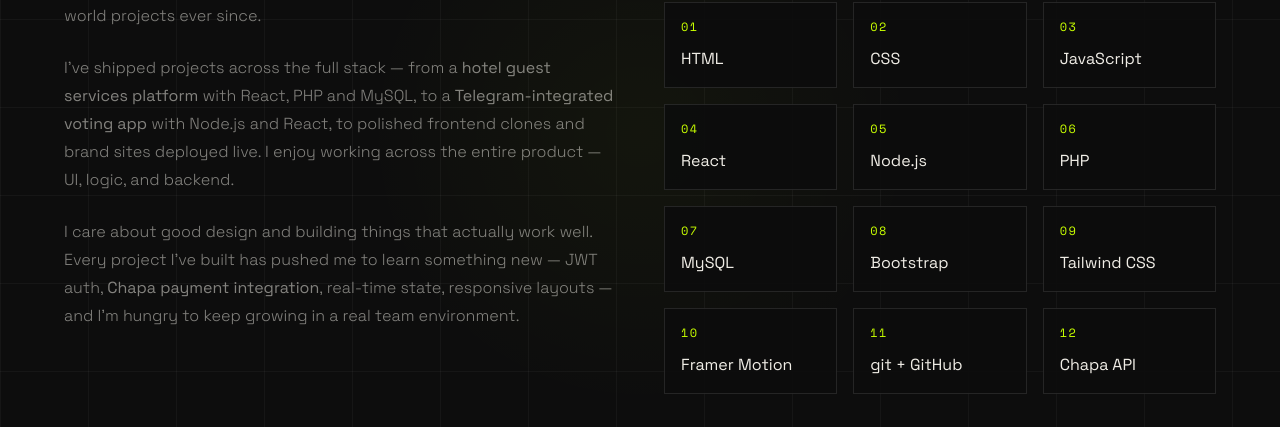
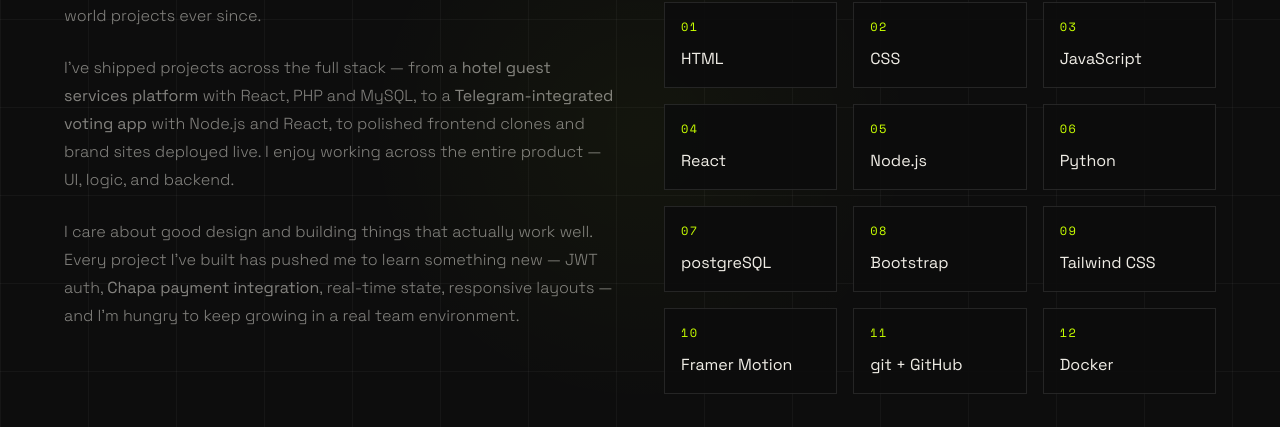
Before and after one commit to tarko5076-del/my-portfolio, a React (Vite) app: page / in a window 1280 px wide. Shown: the part 1133-1560 px from the top of the page. Built offline with nearby package versions, Linux system fonts and the light colour scheme.

Commit message:
upate skills

```diff
--- a/src/components/About.jsx
+++ b/src/components/About.jsx
@@ -7,13 +7,13 @@ const skills = [
   'JavaScript',
    'React',
   'Node.js',
-  'PHP',
-  'MySQL',
+  'Python',
+  'postgreSQL',
   'Bootstrap',
   'Tailwind CSS',
   'Framer Motion',
   'git + GitHub',
-  'Chapa API',
+  'Docker',
 ];
 
 export default function About() {
```
